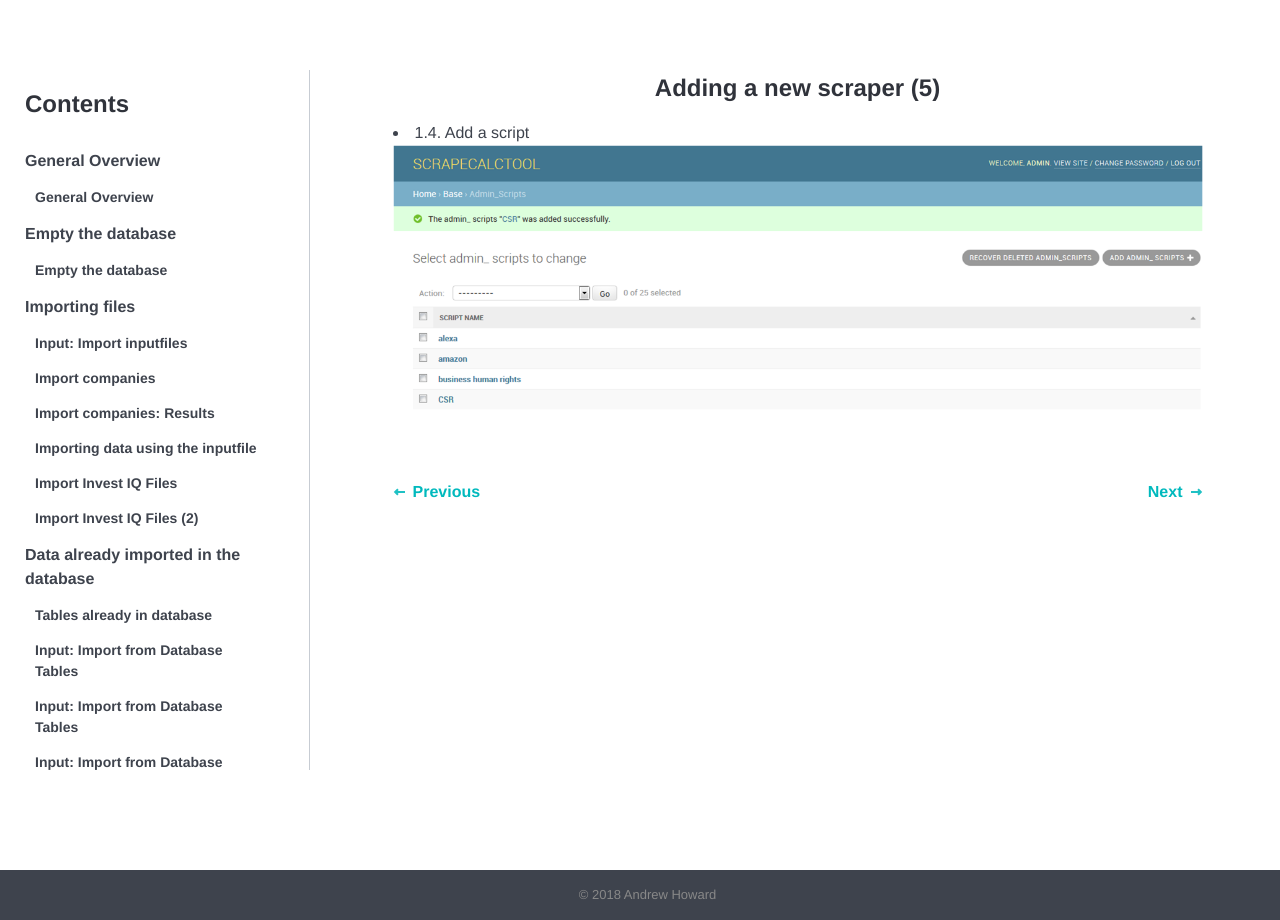
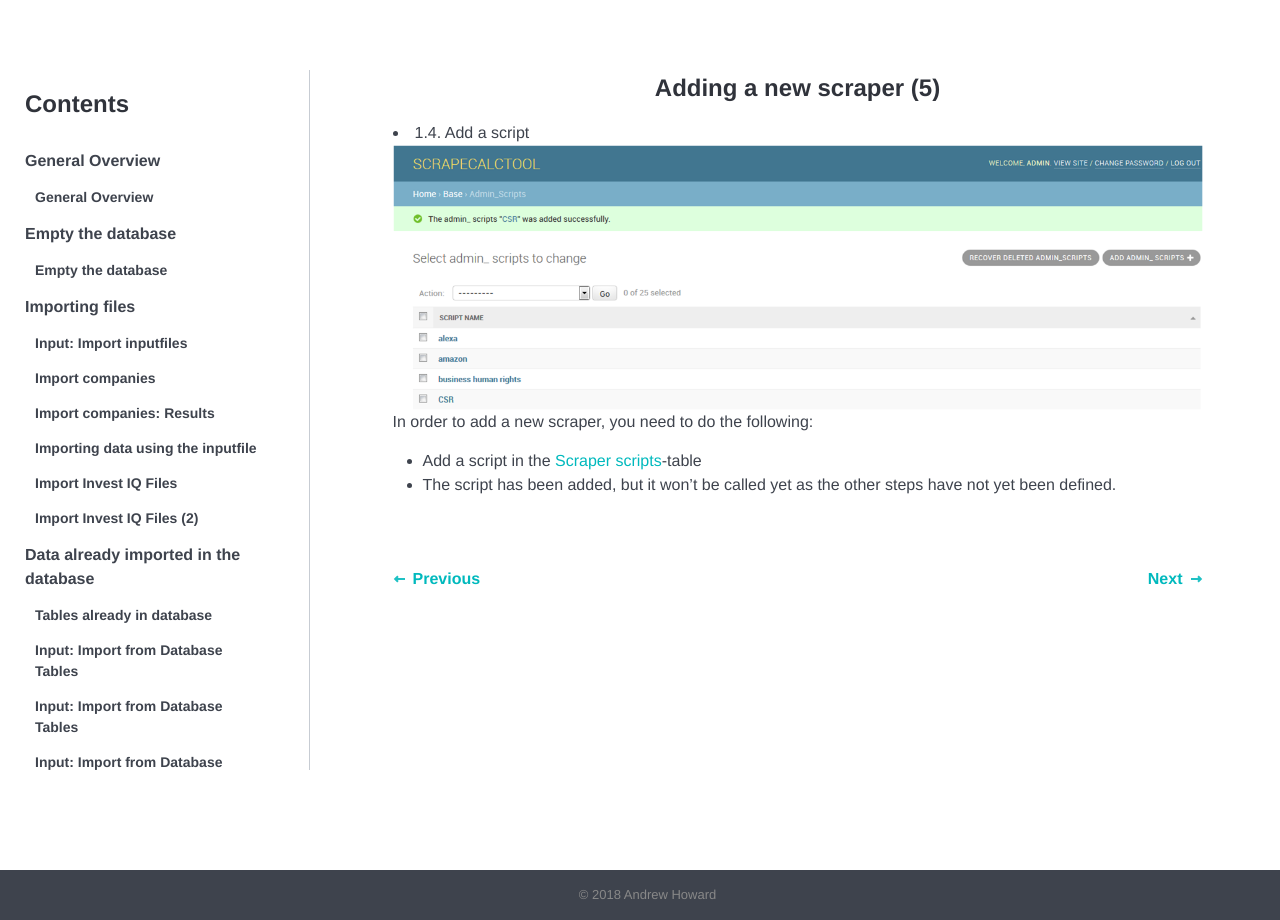
Before and after one commit to tkumpanenko/slides, a Jekyll site: the page built from _tutorials/038.html, in a window 1280 px wide. Built offline with Jekyll 4.4.1, drawn with Linux system fonts in a browser that asks for light colours.

Commit message:
Update from Forestry.io - 038.html

```diff
--- a/_tutorials/038.html
+++ b/_tutorials/038.html
@@ -4,11 +4,16 @@ topic: delete-edit-scrappers
 order: 7
 date: 2018-01-18 19:31:06 +0000
 ---
-
-
 <h4>Adding a new scraper (5)</h4>
 
 <up>
 	<li>1.4. Add a script</li>
 	<img src="{{site.url}}{{site.baseurl}}/images/038.png" alt="">
 </ul>
+
+<p>In order to add a new scraper, you need to do the following:
+	<ul>
+		<li>Add a script in the <a href="http://scrapecalctool.scibizinformatics.com/admin/base/admin_scripts/">Scraper scripts</a>-table</li>
+		<li>The script has been added, but it won’t be called yet as the other steps have not yet been defined.</li>
+	</ul>
+</p>
```
